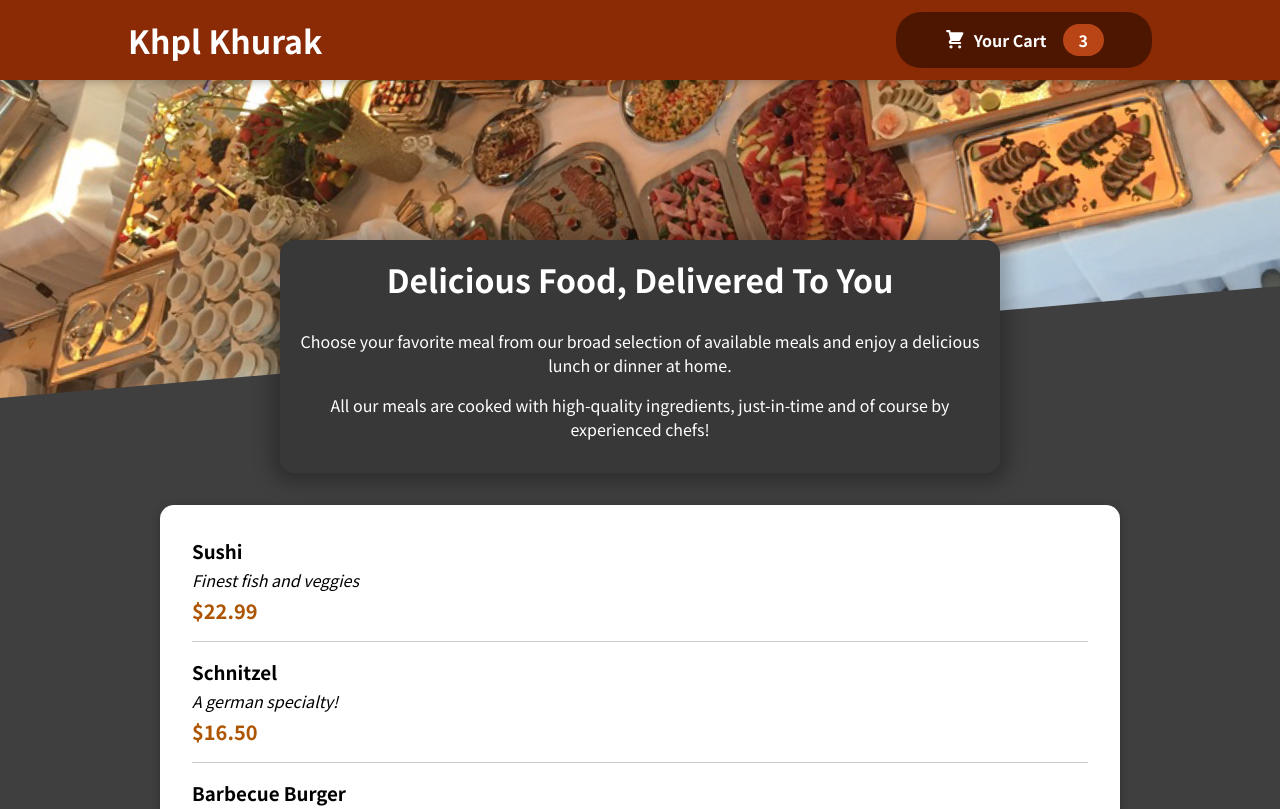
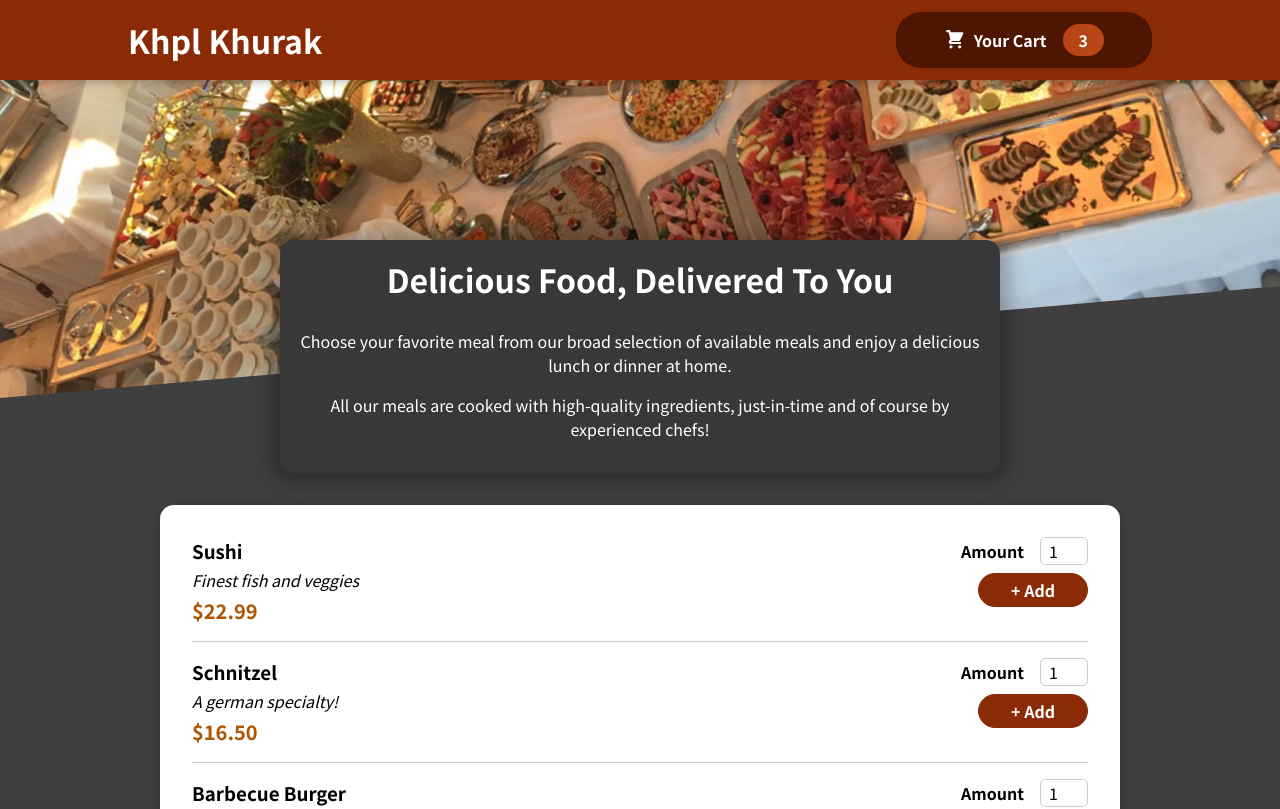
Before and after one commit to Zaryab13/Food-Ordering-App, a React (Create React App) app: page / in a window 1280 px wide. Shown: the top 809 px of the page. Built offline with nearby package versions, Linux system fonts and the light colour scheme.

Commit message:
cart pop up

```diff
--- a/public/index.html
+++ b/public/index.html
@@ -28,6 +28,7 @@
   </head>
   <body>
     <noscript>You need to enable JavaScript to run this app.</noscript>
+    <div class="overlays"></div>
     <div id="root"></div>
     <!--
       This HTML file is a template.
--- a/src/components/Meals/Mealitem/MealItem.js
+++ b/src/components/Meals/Mealitem/MealItem.js
@@ -1,14 +1,18 @@
 
-import classes from "./Mealitem.module.css";
+import MealItemForm from "./MealItemForm";
+import styles from "./Mealitem.module.css";
 
 const MealsList = (props) => {
   const price = `$${props.price.toFixed(2)}`;
   return (
-    <li className={classes.meal}>
+    <li className={styles.meal}>
       <div>
         <h3>{props.name}</h3>
-        <div className={classes.description}>{props.description}</div>
-        <div className={classes.price}>{price}</div>
+        <div className={styles.description}>{props.description}</div>
+        <div className={styles.price}>{price}</div>
+      </div>
+      <div>
+        <MealItemForm id={props.id}/>
       </div>
     </li>
   );
--- /dev/null
+++ b/src/components/Meals/Mealitem/MealItemForm.js
@@ -0,0 +1,20 @@
+import styles from './MealItemForm.module.css';
+import Input from "../../UI/Input/Input";
+
+
+const MealItemForm = (props) => {
+  return (
+    <form className={styles.form}>
+        <Input label='Amount' input={{
+          id: 'amount',
+          type: 'number',
+          min: '1',
+          max: '5',
+          step: '1',
+          defaultValue: '1',
+        }}/>
+        <button>+ Add</button>
+    </form>
+  )
+}
+export default MealItemForm;
--- /dev/null
+++ b/src/components/Meals/Mealitem/MealItemForm.module.css
@@ -0,0 +1,20 @@
+.form {
+    text-align: right;
+  }
+
+  .form button {
+    font: inherit;
+    cursor: pointer;
+    background-color: #8a2b06;
+    border: 1px solid #8a2b06;
+    color: white;
+    padding: 0.25rem 2rem;
+    border-radius: 20px;
+    font-weight: bold;
+  }
+
+  .form button:hover,
+  .form button:active {
+    background-color: #641e03;
+    border-color: #641e03;
+  }
--- a/src/components/Meals/Mealitem/Mealitem.module.css
+++ b/src/components/Meals/Mealitem/Mealitem.module.css
@@ -20,3 +20,18 @@
     color: #ad5502;
     font-size: 1.25rem;
   }
+  .button{
+    padding: 10px 45px;
+    border-radius: 20px;
+    font-size: 13px;
+    background-color: #ad5502;
+    color: #fff;
+    cursor: pointer;
+    border: none;
+    outline: none;
+    transition: background-color 0.5s ease;
+  }
+
+  .button:hover{
+    background-color: #c56103;
+  }
--- /dev/null
+++ b/src/components/UI/Input/Input.js
@@ -0,0 +1,12 @@
+
+import styles from "./input.module.css";
+
+const Input = (props) => {
+  return (
+    <div className={styles.input}>
+      <label htmlFor={props.input.id}>{props.label}</label>
+      <input {...props.input} />
+    </div>
+  );
+};
+export default Input;
--- /dev/null
+++ b/src/components/UI/Input/input.module.css
@@ -0,0 +1,18 @@
+.input {
+    display: flex;
+    align-items: center;
+    margin-bottom: 0.5rem;
+  }
+
+  .input label {
+    font-weight: bold;
+    margin-right: 1rem;
+  }
+
+  .input input {
+    width: 3rem;
+    border-radius: 5px;
+    border: 1px solid #ccc;
+    font: inherit;
+    padding-left: 0.5rem;
+  }
```
Also changed, not shown: src/components/Cart/Cart.js (added, +21 -0 lines), src/components/Cart/Cart.module.css (added, +44 -0 lines), src/components/UI/Modal/Modal.js (added, +31 -0 lines), src/components/UI/Modal/Modal.module.css (added, +40 -0 lines).
